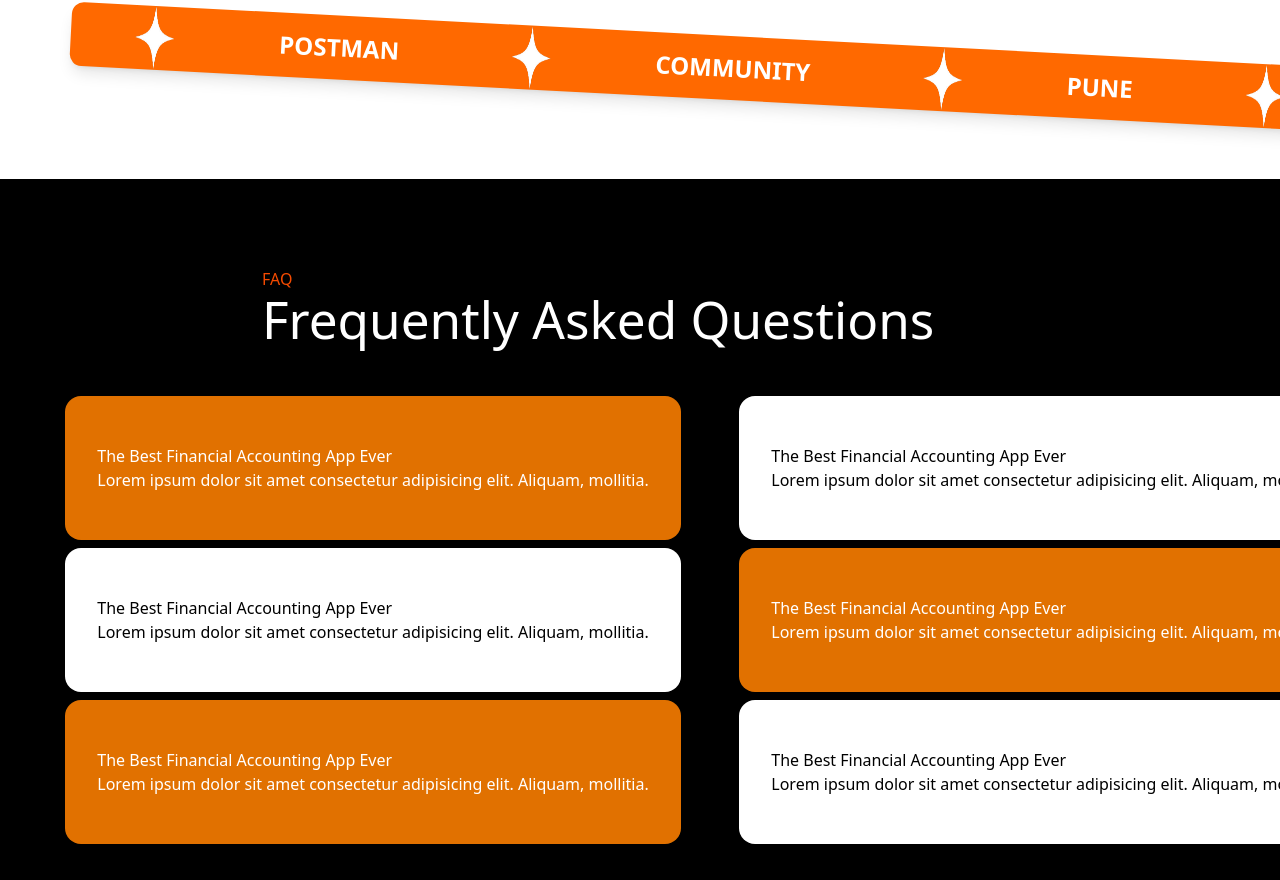
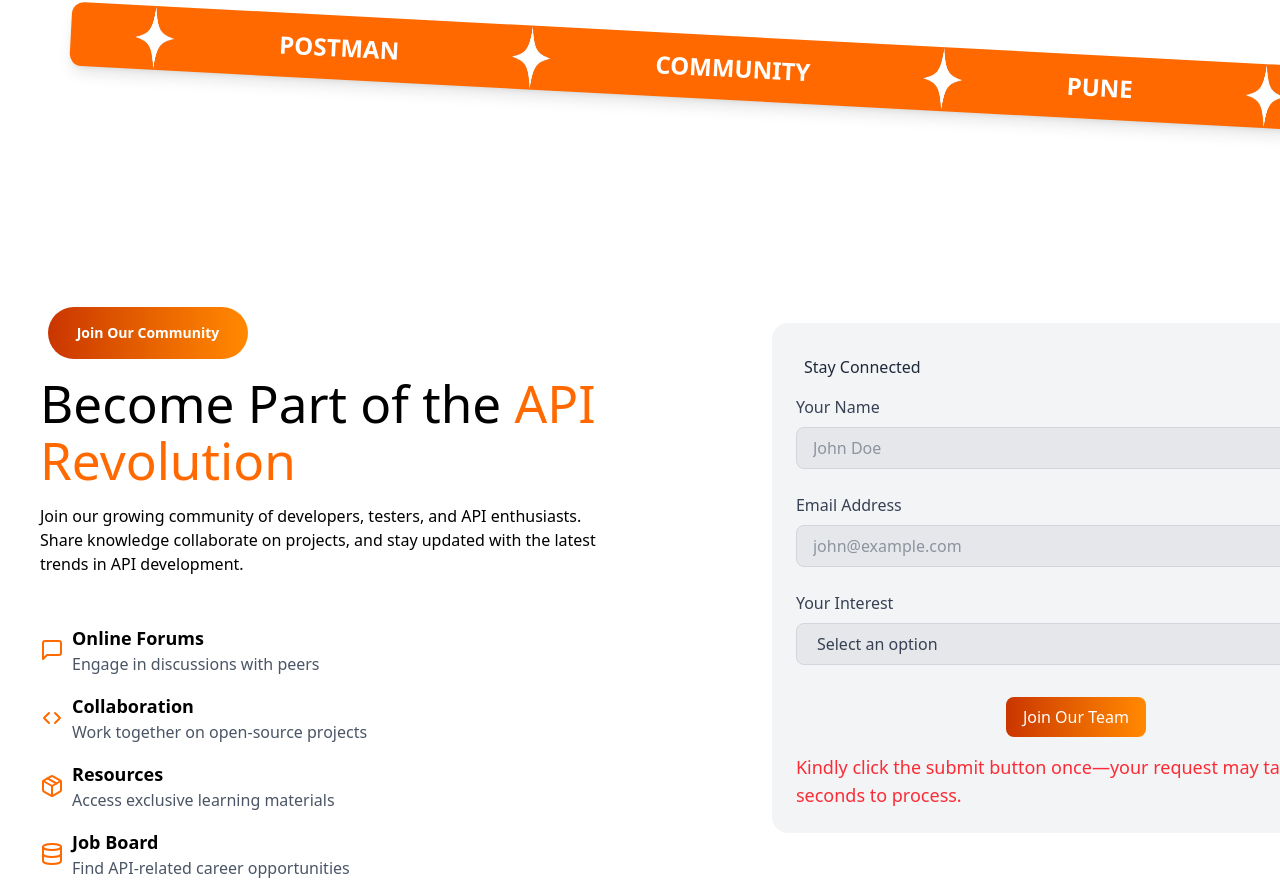
Before and after one commit to nikhil008-git/Postman, a React (Vite) app: page / in a window 1280 px wide. Shown: the part 2292-3172 px from the top of the page. Built offline with nearby package versions, Linux system fonts and the light colour scheme.

Commit message:
faq-updated

```diff
--- a/src/components/Home.jsx
+++ b/src/components/Home.jsx
@@ -291,56 +291,7 @@
             <img className="inline-block h-16 w-10" src={star} alt="Star" />
           </div>
         </div>
-        <div className="bg-black p-10">
-          <div className="max-w-4xl mx-auto py-12 flex flex-col justify-evenly items-start">
-            <h6 className="text-orange-600 font-light">FAQ</h6>
-            <h1 className="text-white">Frequently Asked Questions</h1>
-          </div>
-          <div className="flex flex-wrap justify-center items-start gap-2">
-            <div className="max-w-4xl mx-auto py-12 flex flex-col items-start bg-amber-600 text-white rounded-2xl p-8">
-              <h2>The Best Financial Accounting App Ever</h2>
-              <p>
-                Lorem ipsum dolor sit amet consectetur adipisicing elit.
-                Aliquam, mollitia.
-              </p>
-            </div>
-            <div className="max-w-4xl mx-auto py-12 flex flex-col items-start bg-white text-black rounded-2xl p-8">
-              <h2>The Best Financial Accounting App Ever</h2>
-              <p>
-                Lorem ipsum dolor sit amet consectetur adipisicing elit.
-                Aliquam, mollitia.
-              </p>
-            </div>
-            <div className="max-w-4xl mx-auto py-12 flex flex-col items-start bg-white text-black rounded-2xl p-8">
-              <h2>The Best Financial Accounting App Ever</h2>
-              <p>
-                Lorem ipsum dolor sit amet consectetur adipisicing elit.
-                Aliquam, mollitia.
-              </p>
-            </div>
-            <div className="max-w-4xl mx-auto py-12 flex flex-col items-start bg-amber-600 text-white rounded-2xl p-8">
-              <h2>The Best Financial Accounting App Ever</h2>
-              <p>
-                Lorem ipsum dolor sit amet consectetur adipisicing elit.
-                Aliquam, mollitia.
-              </p>
-            </div>
-            <div className="max-w-4xl mx-auto py-12 flex flex-col items-start bg-amber-600 text-white rounded-2xl p-8">
-              <h2>The Best Financial Accounting App Ever</h2>
-              <p>
-                Lorem ipsum dolor sit amet consectetur adipisicing elit.
-                Aliquam, mollitia.
-              </p>
-            </div>
-            <div className="max-w-4xl mx-auto py-12 flex flex-col items-start bg-white text-black rounded-2xl p-8">
-              <h2>The Best Financial Accounting App Ever</h2>
-              <p>
-                Lorem ipsum dolor sit amet consectetur adipisicing elit.
-                Aliquam, mollitia.
-              </p>
-            </div>
-          </div>
-        </div>
+
         <div className="flex flex-row items-center justify-center gap-2 mt-20 mb-10 m-10">
           <div className="w-3/5">
             <div className="w-full flex flex-col justify-center items-start text-black mt-10">
--- /dev/null
+++ b/src/components/faq.jsx
@@ -0,0 +1,28 @@
+import React from 'react'
+
+const faq = () => {
+  return (
+    <div className="flex flex-col justify-center items-center p-6 gap-6">
+              <div className="flex flex-col justify-center items-center px-6 gap-2">
+                <div className="flex flex-row gap-2">
+                  <CalendarDays />
+                  <h2>POSTMAN @ Jun 2024</h2>
+                </div>
+                <div className="flex flex-row gap-2">
+                  <TicketMinus />
+                  <h2>POSTMAN @ Jun 2024</h2>
+                </div>
+                <div className="flex flex-row gap-2">
+                  <MapPin />
+                  <h2>POSTMAN @ Jun 2024</h2>
+                </div>
+              </div>
+              <div className="flex flex-row justify-center items-center px-6 gap-2">
+                <button className="w-full bg-black text-white">Go to Detail</button>
+                <button className="bg-gray-100 text-black">Register</button>
+              </div>
+            </div>
+  )
+}
+
+export default faq
```
